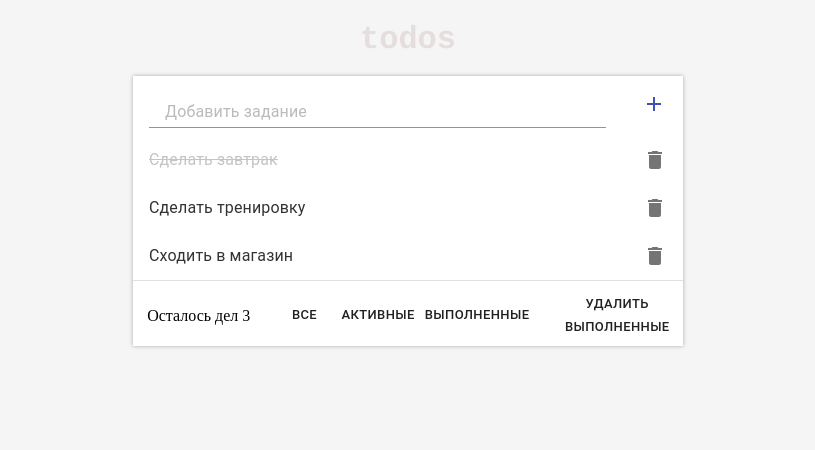
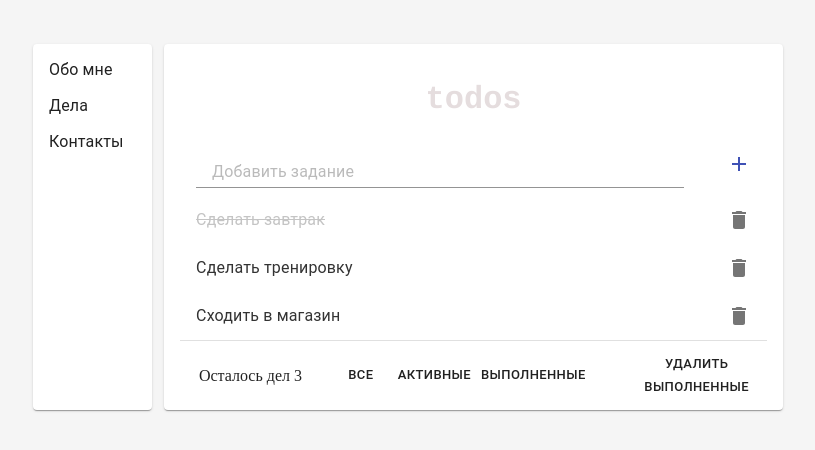
Before and after one commit to WebHeroSchool/Borozdin_todo, a React (Create React App) app: page /todo in a window 1280 px wide. Shown: the top 450 px of the page, without its empty margins (232-1047 px from the left). Built offline with nearby package versions, Linux system fonts and the light colour scheme.

Commit message:
Произведен рефакторинг приложения. Добавлены компоненты "Обо мне" и "Контакты". Устранены ошибки

```diff
--- a/package.json
+++ b/package.json
@@ -10,6 +10,7 @@
     "prop-types": "^15.7.2",
     "react": "^17.0.1",
     "react-dom": "^17.0.1",
+    "react-router-dom": "^5.2.0",
     "react-scripts": "4.0.0",
     "save": "^2.4.0",
     "web-vitals": "^0.2.4"
--- a/src/components/App/App.js
+++ b/src/components/App/App.js
@@ -1,93 +1,27 @@
-import React, { useState, useEffect } from 'react';
-import ItemList from '../ItemList/ItemList';
-import InputItem from '../InputItem/InputItem';
-import Footer from '../Footer/Footer';
+import React from 'react';
+import Card from '@material-ui/core/Card';
+import MenuItem from '@material-ui/core/MenuItem';
+import MenuList from '@material-ui/core/MenuList';
+
+import Todo from '../Todo/Todo';
+import About from '../About/About';
+import Contacts from '../Contacts/Contacts';
+
 import styles from './App.module.css';
 
-const App = () => {
-  const initialState = {
-    items : [
-      {
-        value: 'Сделать завтрак',
-        isDone: true,
-        id: 1
-      },
-      {
-        value: 'Сделать тренировку',
-        isDone: false,
-        id: 2
-      },
-      {
-        value: 'Сходить в магазин',
-        isDone: false,
-        id: 3
-      }
-    ],
-    count:3
-  };
-
-  const [items, setItems] = useState (initialState.items);
-  const [count, setCount] = useState (initialState.count);
-
-  useEffect(() => {
-    console.log("update");
-  });
-
-  useEffect(() => {
-    console.log("mount");
-  }, []);
-
-  useEffect(() => {
-    console.log("count change");
-  }, [count]);
-
-  const onClickDone = id => {
-    const newItemList = items.map (item=> {
-      const newItem = { ...item };
-
-      if(item.id === id) {
-        newItem.isDone = !item.isDone;
-      }
-
-      return newItem;
-    });
-
-    setItems(newItemList);
-  };
-
-  const onClickDelete = id => {
-    const newItemList = items.filter (item => item.id !== id);
-    setItems(newItemList);
-    setCount((count) => count - 1);
-  };
-
-  const onClickAdd = value => {
-    const newItem = [
-      ...items,
-      {
-        value,
-        isDone: false,
-        id: count + 1
-      }
-    ];
-    setItems(newItem);
-    setCount((count) => count + 1);
-  };
-
-  return (
-    <div className = {styles.wrap}>
-      <h1 className = {styles.title}>todos</h1>
-      <div className = {styles.todoBody}>
-        <InputItem onClickAdd={onClickAdd} />
-        <ItemList
-          items={items}
-          onClickDone={onClickDone}
-          onClickDelete={onClickDelete}
-        />
-        <Footer count={count} />
-      </div>
-    </div>
-  );
-}
+const App = () =>  (
+  <div className = {styles.wrap}>
+    <Card className = {styles.sidebar}>
+      <MenuList>
+        <MenuItem>Обо мне</MenuItem>
+        <MenuItem>Дела</MenuItem>
+        <MenuItem>Контакты</MenuItem>
+      </MenuList>
+    </Card>
+    <Card className = {styles.content}>
+      <Todo />
+    </Card>
+  </div>
+);
 
 export default App;
--- a/src/components/App/App.module.css
+++ b/src/components/App/App.module.css
@@ -1,19 +1,23 @@
 body {
   background-color: #f5f5f5;
+  padding-top: 36px;
+}
+
+.sidebar {
+  grid-area: sidebar;
+}
+
+.content {
+  grid-area: content;
 }
 
 .wrap {
+  display: grid;
+  grid-template-areas: 'sidebar ... content content';
   margin: auto;
-  width:550px;
+  width: 750px;
 }
 
-.title {
-  font-family: Courier;
-  color: #e5ddde;
-  text-align: center;
+.link {
+  text-decoration: none;
 }
-
-.todoBody {
-  background-color: white;
-  box-shadow: 0 0 4px 0px #A9A9A9;
-}
--- a/src/components/InputItem/InputItem.js
+++ b/src/components/InputItem/InputItem.js
@@ -45,7 +45,7 @@ class InputItem extends React.Component {
             onChange ={ event => this.setState({inputValue:event.target.value, error:false, helperText: '' })}
           />
         </Grid>
-        <Grid item xs={2} style={{textAlign:"center", paddingLeft:30}}>
+        <Grid item xs={2} style={{textAlign:"center", paddingLeft:40}}>
           <IconButton aria-label="add"
             color="primary"
             onClick={this.onButtonClick}
--- a/src/components/Item/Item.js
+++ b/src/components/Item/Item.js
@@ -22,13 +22,13 @@ class Item extends React.Component {
     const { value, isDone, onClickDone, onClickDelete, id } = this.props;
 
     return(
-      <span className={
+      <div className={
         classnames({
           [styles.item]: true,
           [styles.done]: isDone
         })
       }>
-        <ListItem button onClick={() => onClickDone(id)} >
+        <ListItem button onClick={() => onClickDone(id)}>
           <ListItemText primary={ value } />
           <ListItemSecondaryAction>
             <IconButton edge="end" aria-label="delete" onClick={() => onClickDelete(id)}>
@@ -36,7 +36,7 @@ class Item extends React.Component {
             </IconButton>
           </ListItemSecondaryAction>
         </ListItem>
-      </span>);
+      </div>);
   }
 }
 
--- a/src/components/ItemList/ItemList.js
+++ b/src/components/ItemList/ItemList.js
@@ -4,17 +4,17 @@ import List from '@material-ui/core/List';
 import Divider from '@material-ui/core/Divider';
 import PropTypes from 'prop-types';
 
-const ItemList = ({ items, onClickDone, onClickDelete }) => (<List component="nav" aria-label="todo-list">
-  {items.map(item => (<li key={ item.id }>
+const ItemList = ({ items, onClickDone, onClickDelete }) => (
+  <List component="nav" aria-label="todo-list">
+    {items.map(item => (
       <Item
         value={ item.value}
         isDone={ item.isDone }
         onClickDone={onClickDone}
         onClickDelete={onClickDelete}
         id={item.id}
-        />
-      </li>
-    )
+        key={ item.id }
+      />)
     )}
       <Divider />
   </List>);
--- /dev/null
+++ b/src/components/Todo/Todo.js
@@ -0,0 +1,99 @@
+import React, { useState, useEffect } from 'react';
+import CardContent from '@material-ui/core/CardContent';
+
+import ItemList from '../ItemList/ItemList';
+import InputItem from '../InputItem/InputItem';
+import Footer from '../Footer/Footer';
+import styles from './Todo.module.css';
+
+const Todo = () => {
+  const initialState = {
+    items : [
+      {
+        value: 'Сделать завтрак',
+        isDone: true,
+        id: 1
+      },
+      {
+        value: 'Сделать тренировку',
+        isDone: false,
+        id: 2
+      },
+      {
+        value: 'Сходить в магазин',
+        isDone: false,
+        id: 3
+      }
+    ],
+    count:3,
+    lastID:3
+  };
+
+  const [items, setItems] = useState (initialState.items);
+  const [count, setCount] = useState (initialState.count);
+  const [lastID, setLastId] = useState (initialState.lastID);
+
+  useEffect(() => {
+    console.log("update");
+    console.log(items);
+    console.log("count:" + count);
+    console.log("lastID:" + lastID);
+  });
+
+  useEffect(() => {
+    console.log("mount");
+  }, []);
+
+  useEffect(() => {
+    console.log("count change");
+  }, [count]);
+
+  const onClickDone = id => {
+    const newItemList = items.map (item=> {
+      const newItem = { ...item };
+
+      if(item.id === id) {
+        newItem.isDone = !item.isDone;
+      }
+
+      return newItem;
+    });
+
+    setItems(newItemList);
+  };
+
+  const onClickDelete = id => {
+    const newItemList = items.filter (item => item.id !== id);
+    setItems(newItemList);
+    setCount((count) => count - 1);
+  };
+
+  const onClickAdd = value => {
+    const newItem = [
+      ...items,
+      {
+        value,
+        isDone: false,
+        id: lastID + 1
+      }
+    ];
+    setItems(newItem);
+    setCount((count) => count + 1);
+    setLastId((lastID) => lastID + 1);
+  };
+
+  return (
+    <CardContent style={{paddingBottom: 8}}>
+      <h1 className = {styles.title}>todos</h1>
+      <InputItem onClickAdd={onClickAdd} />
+      <ItemList
+        items={items}
+        onClickDone={onClickDone}
+        onClickDelete={onClickDelete}
+      />
+      <Footer count={count} />
+    </CardContent>
+  );
+}
+
+export default Todo;
--- /dev/null
+++ b/src/components/Todo/Todo.module.css
@@ -0,0 +1,5 @@
+.title {
+  font-family: Courier;
+  color: #e5ddde;
+  text-align: center;
+}
```
Also changed, not shown: src/components/About/About.js (added), src/components/Contacts/Contacts.js (added), 1 other file (tests, documents, lock files or other folders). Lines whose indentation alone changed are shown as unchanged.
